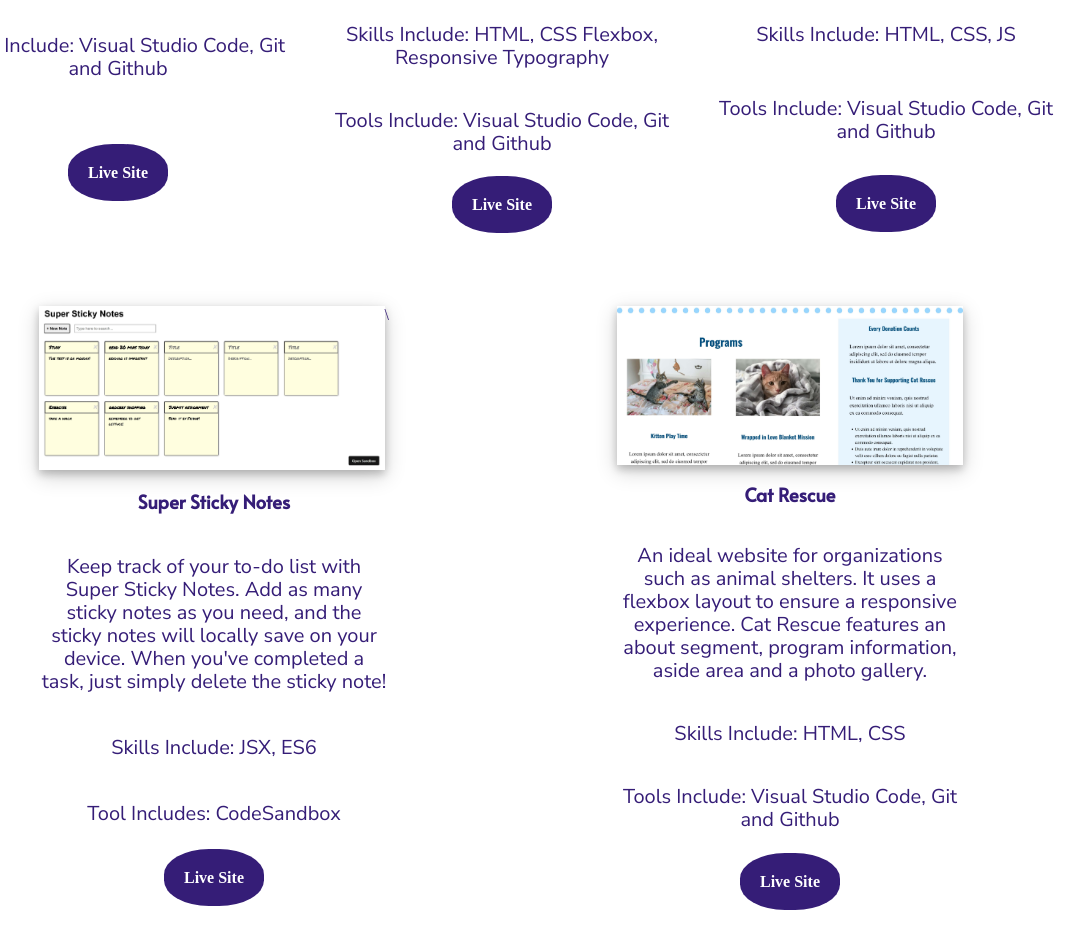
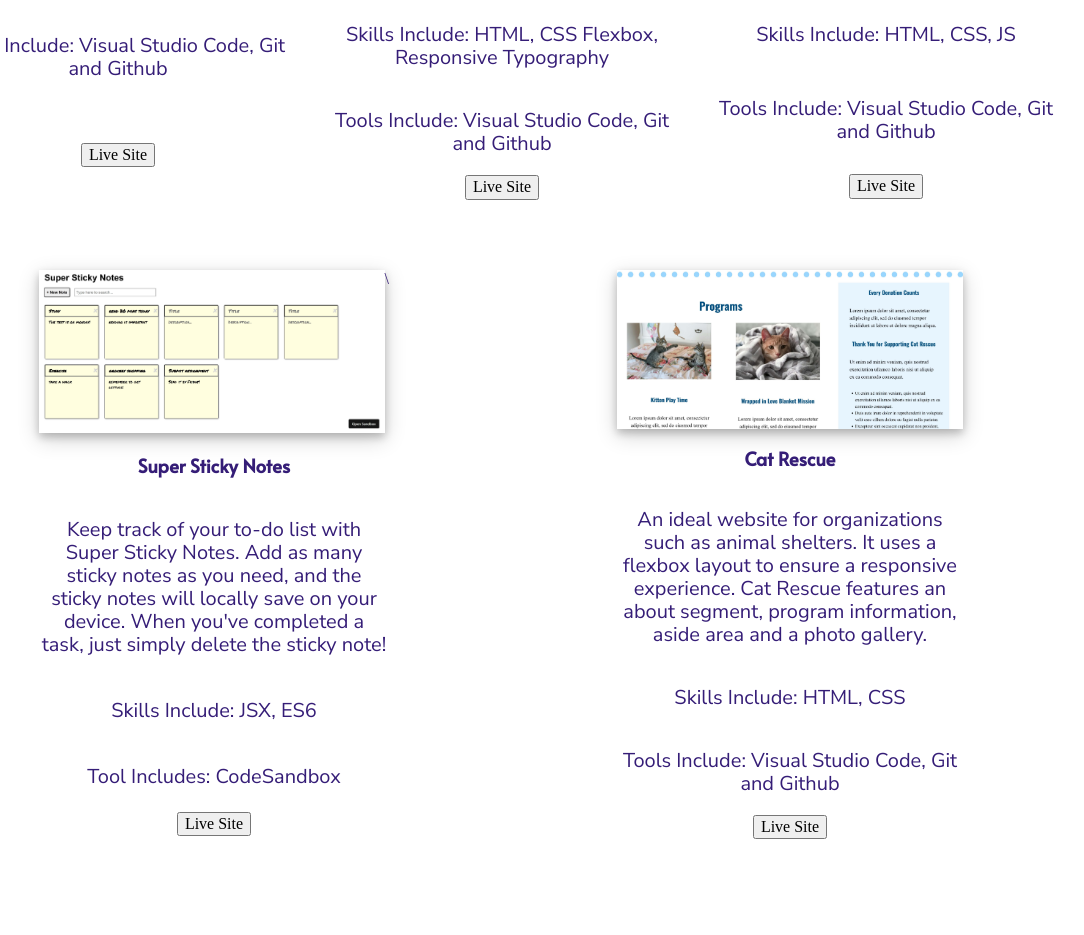
Before and after one commit to saxby-b/portfolio, a website built with Parcel: page index.html in a window 1280 px wide. Shown: the part 885-1820 px from the top of the page, without its empty margins (128-1212 px from the left). Built offline with nearby package versions, Linux system fonts and the light colour scheme; files whose address does not match are found by name.

Commit message:
Updated content of site div

```diff
--- a/index.html
+++ b/index.html
@@ -83,15 +83,16 @@
               <p>Tools Include: Visual Studio Code, Git and Github</p>
             </div>
             <div class="site">
-              <h4>
               <a
+                title="site"
                 href="https://saxby-b.github.io/github-repo-gallery/"
                 target="_blank"
                 rel="noopener"
               >
-                  Live Site</a
-                >
-              </h4>
+                <button type="button" title="site" name="button">
+                  Live Site
+                </button>
+              </a>
               <!--   <h4>
                 <a
                   href="https://github.com/saxby-b/github-repo-gallery"
@@ -121,23 +122,16 @@
               <p>Tools Include: Visual Studio Code, Git and Github</p>
             </div>
             <div class="site extend">
-              <h4>
               <a
+                title="site"
                 href="https://saxby-b.github.io/unplugged/"
                 target="_blank"
                 rel="noopener"
               >
-                  Live Site</a
-                >
-              </h4>
-              <!--   <h4>
-                <a
-                  href="https://github.com/saxby-b/unplugged"
-                  target="_blank"
-                  rel="noopener"
-                  >GitHub</a
-                >
-              </h4> -->
+                <button title="site" type="button" name="button">
+                  Live Site
+                </button>
+              </a>
             </div>
           </div>
           <div class="project stretch">
@@ -158,23 +152,16 @@
               <p>Tools Include: Visual Studio Code, Git and Github</p>
             </div>
             <div class="site">
-              <h4>
               <a
+                title="site"
                 href="https://saxby-b.github.io/guess-the-word/"
                 target="_blank"
                 rel="noopener"
               >
-                  Live Site</a
-                >
-              </h4>
-              <!-- <h4>
-                <a
-                  href="https://github.com/saxby-b/guess-the-word"
-                  target="_blank"
-                  rel="noopener"
-                  >GitHub</a
-                >
-              </h4> -->
+                <button title="site" type="button" name="button">
+                  Live Site
+                </button>
+              </a>
             </div>
           </div>
           <div class="project dv-stretch">
@@ -200,15 +187,15 @@
             </div>
 
             <div class="site">
-              <h4>
               <a
+                title="site"
                 href="https://ssys2f.csb.app/"
                 target="_blank"
                 rel="noopener"
-                >
-                  Live Site</a
-                >
-              </h4>
+                ><button title="site" type="button" name="button">
+                  Live Site
+                </button>
+              </a>
               <!--  <h4>
                 <a
                   href="https://codesandbox.io/p/sandbox/module-12-build-own-component-interactive-3-ssys2f"
@@ -238,15 +225,15 @@
               <p>Tools Include: Visual Studio Code, Git and Github</p>
             </div>
             <div class="site">
-              <h4>
               <a
+                title="site"
                 href="https://saxby-b.github.io/cat-rescue/"
                 target="_blank"
                 rel="noopener"
-                >
-                  Live Site</a
-                >
-              </h4>
+                ><button title="site" type="button" name="button">
+                  Live Site
+                </button>
+              </a>
               <!--   <h4>
                 <a
                   href="https://github.com/saxby-b/cat-rescue"
```
Lines whose indentation alone changed are shown as unchanged.
